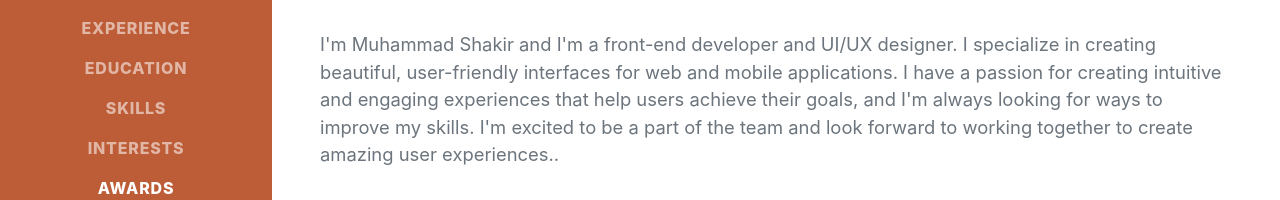
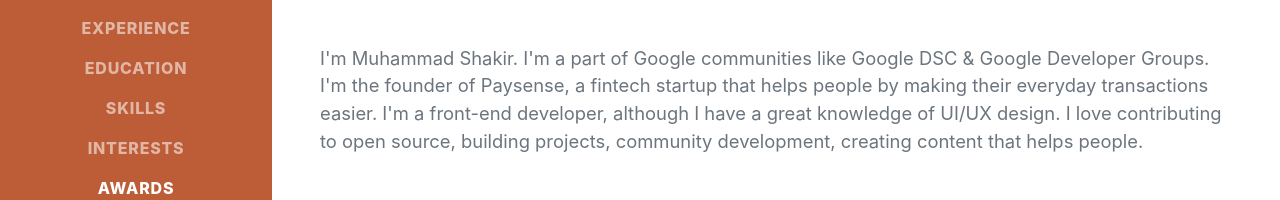
Before and after one commit to MuhammadShakir-dev/MuhammadShakir-dev.github.io, a plain HTML site: page index.html in a window 1280 px wide. Shown: the part 404-604 px from the top of the page. Drawn offline with nearby package versions, Linux system fonts and the light colour scheme; a web font is replaced by a local one.

Commit message:
Update index.html

```diff
--- a/index.html
+++ b/index.html
@@ -47,7 +47,7 @@
                         Gulshan-e-Hadeed, Karachi, Pakistan· +923333188764·
                         <a href="mailto:chaudhryshakir67@gmail.com">chaudhryshakir67@gmail.com</a>
                     </div>
-                    <p class="lead mb-5">I'm Muhammad Shakir and I'm a front-end developer and UI/UX designer. I specialize in creating beautiful, user-friendly interfaces for web and mobile applications. I have a passion for creating intuitive and engaging experiences that help users achieve their goals, and I'm always looking for ways to improve my skills. I'm excited to be a part of the team and look forward to working together to create amazing user experiences..</p>
+                    <p class="lead mb-5">I'm Muhammad Shakir. I'm a part of Google communities like Google DSC & Google Developer Groups. I'm the founder of Paysense, a fintech startup that helps people by making their everyday transactions easier. I'm a front-end developer, although I have a great knowledge of UI/UX design. I love contributing to open source, building projects, community development, creating content that helps people.</p>
                     <div class="social-icons">
                         <a class="social-icon" href="https://www.linkedin.com/in/muhammad-shakir-dev05/"><i class="fab fa-linkedin-in"></i></a>
                         <a class="social-icon" href="https://github.com/MuhammadShakir-dev?tab=overview&from=2023-02-01&to=2023-02-03"><i class="fab fa-github"></i></a>
```
